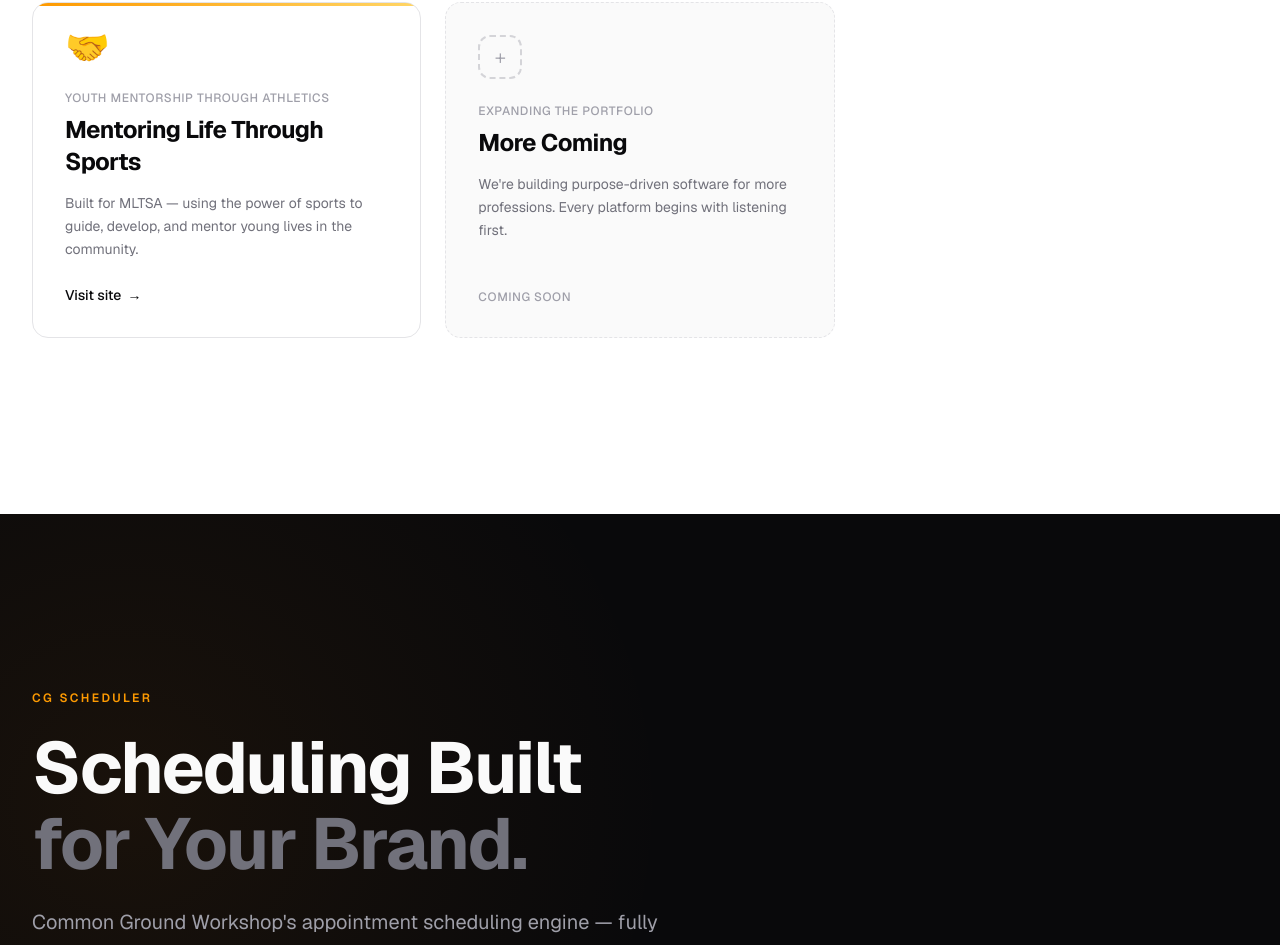
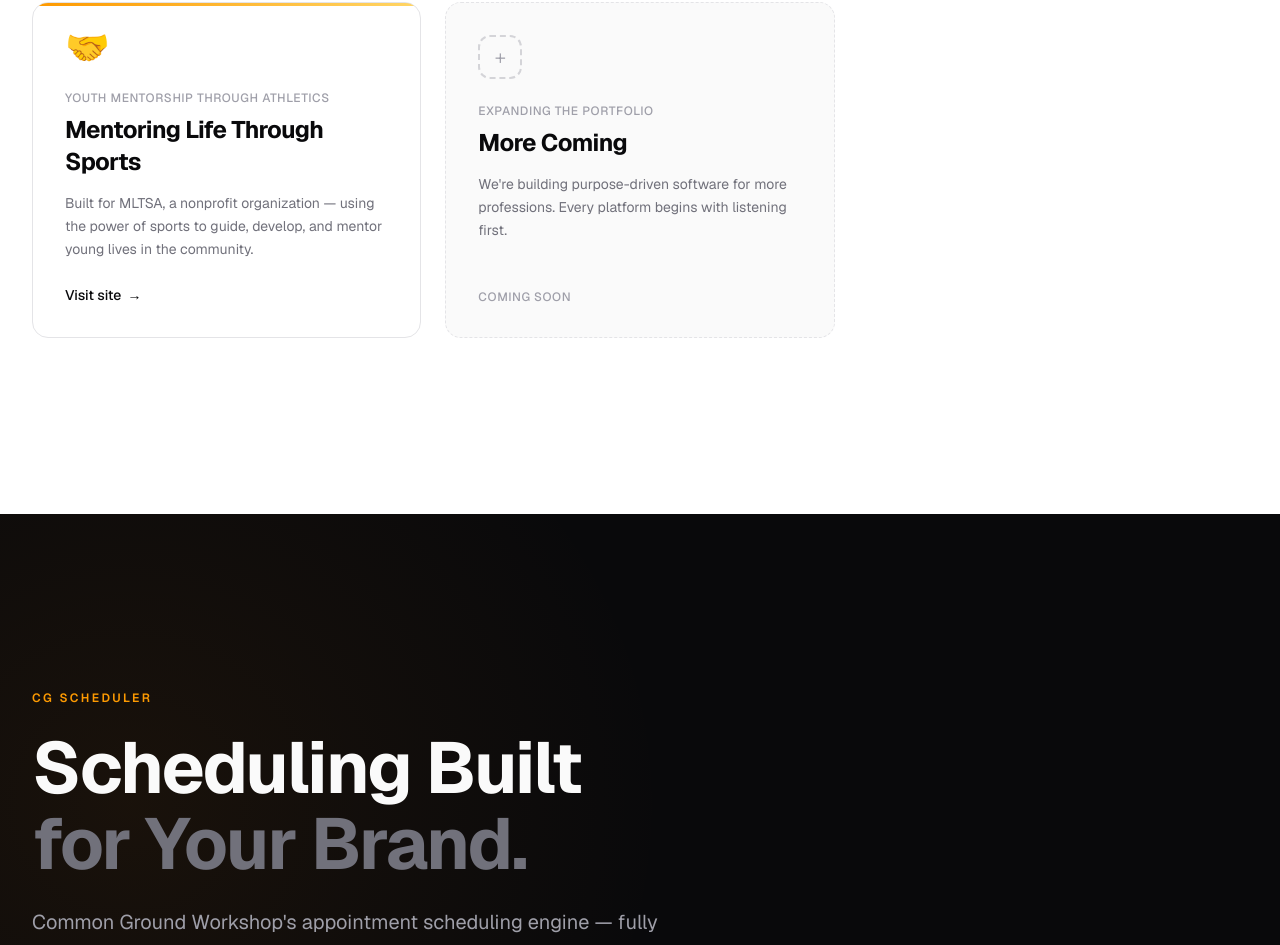
Before and after one commit to castillojerry801-boop/common-ground, a Next.js app: page / in a window 1280 px wide. Shown: the part 2460-3405 px from the top of the page. Built offline with nearby package versions, Linux system fonts and the light colour scheme.

Commit message:
Note MLTSA as a nonprofit in products section
Co-Authored-By: Claude Sonnet 4.6 <noreply@anthropic.com>

```diff
--- a/app/components/sections/Products.tsx
+++ b/app/components/sections/Products.tsx
@@ -36,7 +36,7 @@ const products = [
     name: "Mentoring Life Through Sports",
     tagline: "Youth Mentorship Through Athletics",
     description:
-      "Built for MLTSA — using the power of sports to guide, develop, and mentor young lives in the community.",
+      "Built for MLTSA, a nonprofit organization — using the power of sports to guide, develop, and mentor young lives in the community.",
     available: true,
     href: "https://www.mltsa.com",
     external: true,
```
